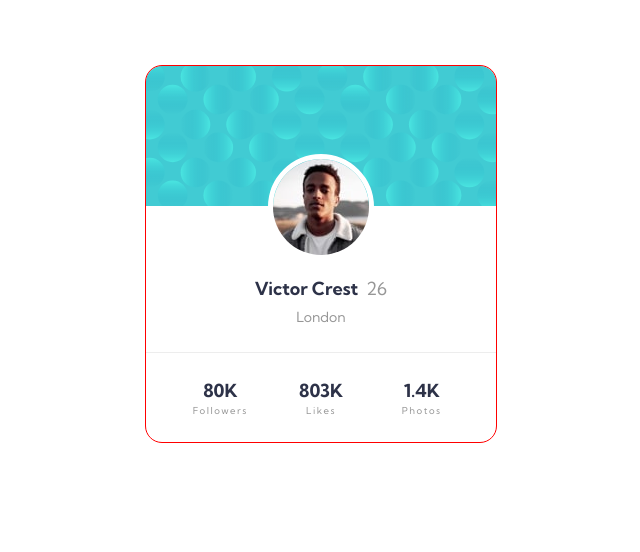
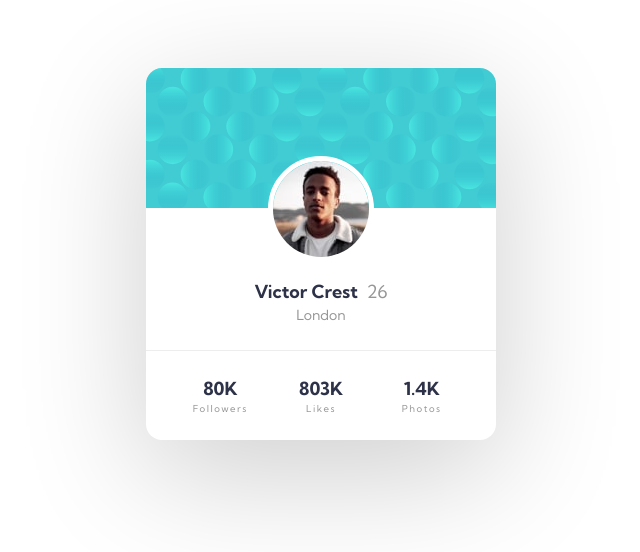
Before and after one commit to WesselKonstantinov/profile-card-component, a plain HTML site: page index.html in a window 1280 px wide. Shown: the part 146-698 px from the top of the page, without its empty margins (319-959 px from the left). Drawn offline with Linux system fonts and the light colour scheme.

Commit message:
Refactor card header

```diff
--- a/index.html
+++ b/index.html
@@ -27,10 +27,9 @@
           alt="Profile picture of Victor Crest"
           class="profile__image"
         />
-        <header class="profile__header">
-          <h1 class="profile__name">Victor Crest</h1>
-          <span class="profile__age">26</span>
-        </header>
+        <h1 class="profile__name">
+          Victor Crest <span class="profile__age">26</span>
+        </h1>
         <p class="profile__city">London</p>
         <ul class="stats">
           <li class="stats__item">
--- a/styles.css
+++ b/styles.css
@@ -98,17 +98,17 @@ body {
   align-items: center;
 }
 
+/*
+*   Profile card styles
+*/
+
 .profile {
-  outline: 1px solid red; /* temporary */
+  box-shadow: 0 2rem 8rem rgb(0 0 0 / 0.2);
   width: 21.875rem;
   border-radius: 1rem;
   overflow: hidden;
   text-align: center;
 }
-
-/*
-*   Profile card styles
-*/
 
 .profile__decoration {
   background-image: url("images/bg-pattern-card.svg");
@@ -138,6 +138,8 @@ body {
 .profile__age {
   font-size: 1.125rem;
   color: var(--color-dark-gray);
+  margin-left: 0.3rem;
+  font-weight: 400;
 }
 
 .profile__city {
```
